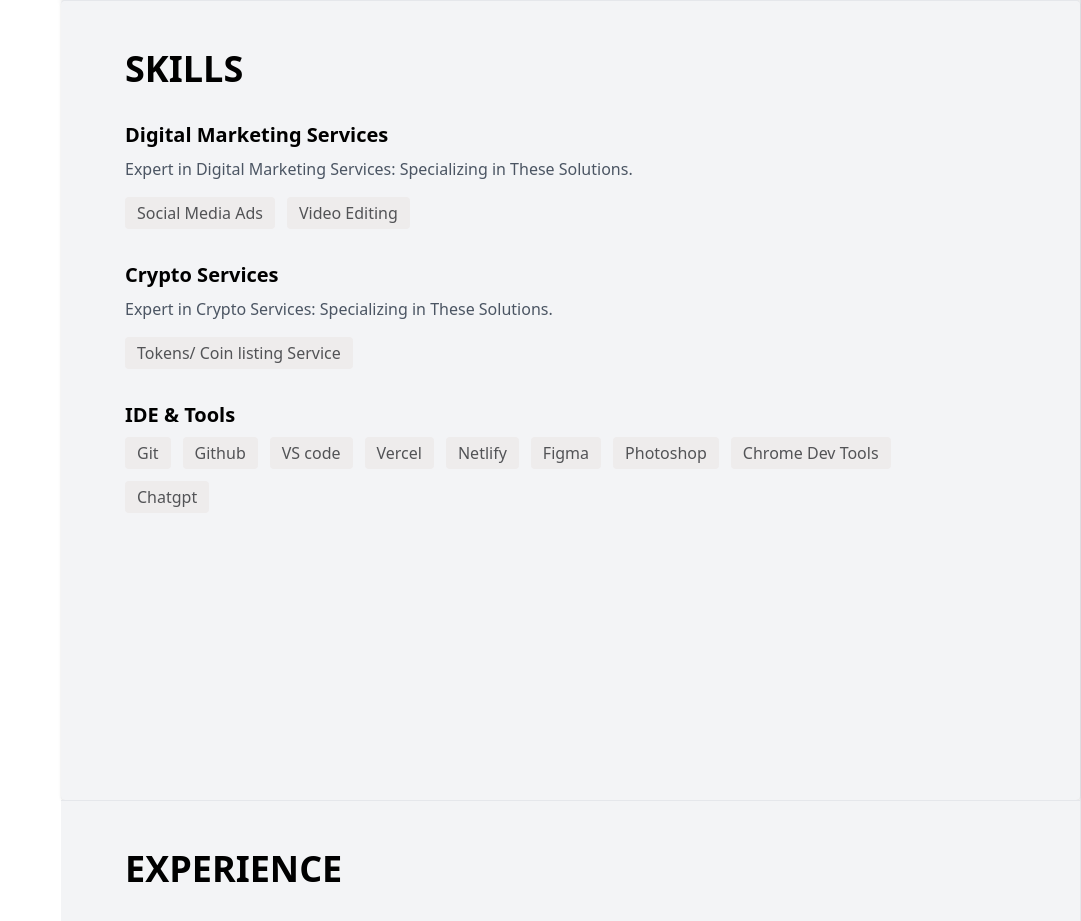
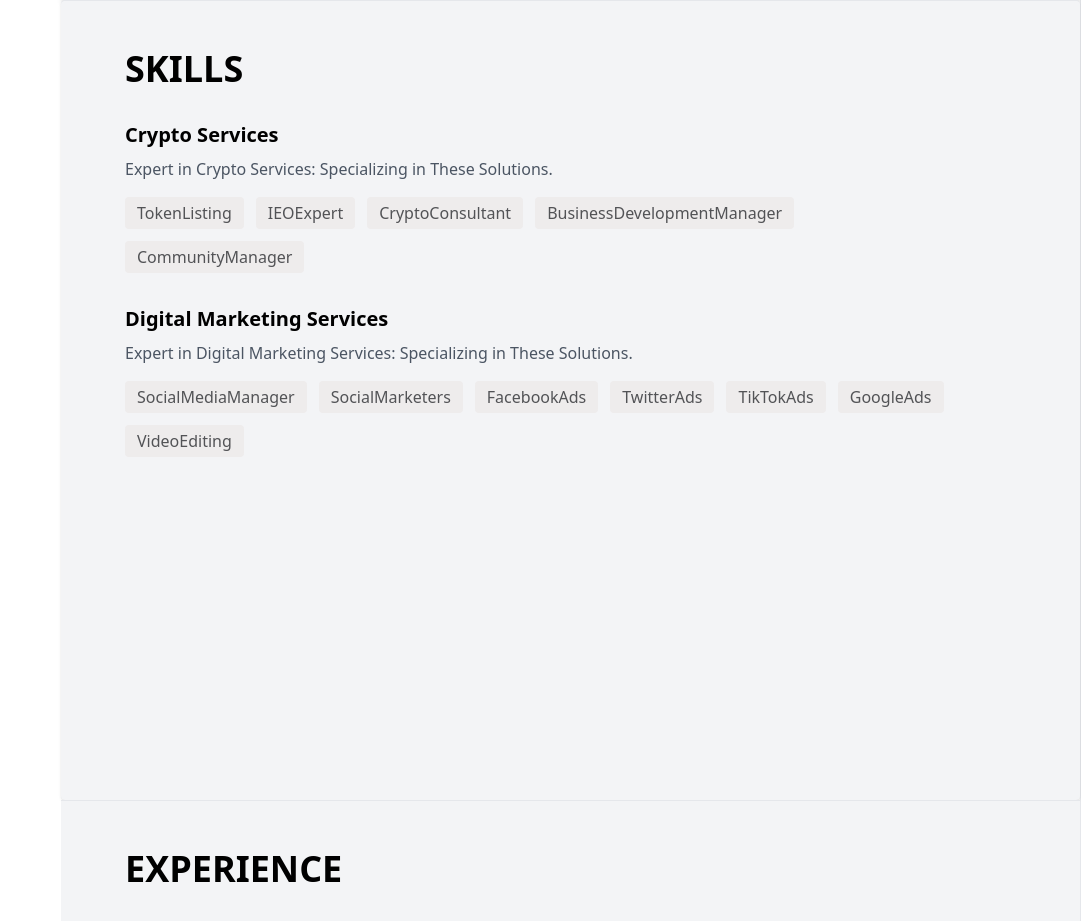
Before and after one commit to rajibcsit/rashed-portfolio, a Next.js app: page / in a window 1280 px wide. Shown: the part 800-1721 px from the top of the page, without its empty margins (199-1280 px from the left). Built offline with nearby package versions, Linux system fonts and the light colour scheme.

Commit message:
Update Skills section

```diff
--- a/components/me/Skills.js
+++ b/components/me/Skills.js
@@ -1,27 +1,27 @@
 export default function Skills() {
   const skillsData = [
     {
+      title: "Crypto Services",
+      description: "Expert in Crypto Services: Specializing in These Solutions.",
+      skills: [
+        "TokenListing",
+        "IEOExpert",
+        "CryptoConsultant",
+        "BusinessDevelopmentManager",
+        "CommunityManager",
+      ],
+    },
+    {
       title: "Digital Marketing Services",
       description: "Expert in Digital Marketing Services: Specializing in These Solutions.",
-      skills: ["Social Media Ads", "Video Editing"],
-    },
-    {
-      title: "Crypto Services",
-      description: "Expert in Crypto Services: Specializing in These Solutions.",
-      skills: ["Tokens/ Coin listing Service"],
-    },
-    {
-      title: "IDE & Tools",
       skills: [
-        "Git",
-        "Github",
-        "VS code",
-        "Vercel",
-        "Netlify",
-        "Figma",
-        "Photoshop",
-        "Chrome Dev Tools",
-        "Chatgpt",
+        "SocialMediaManager",
+        "SocialMarketers",
+        "FacebookAds",
+        "TwitterAds",
+        "TikTokAds",
+        "GoogleAds",
+        "VideoEditing",
       ],
     },
   ];
```
